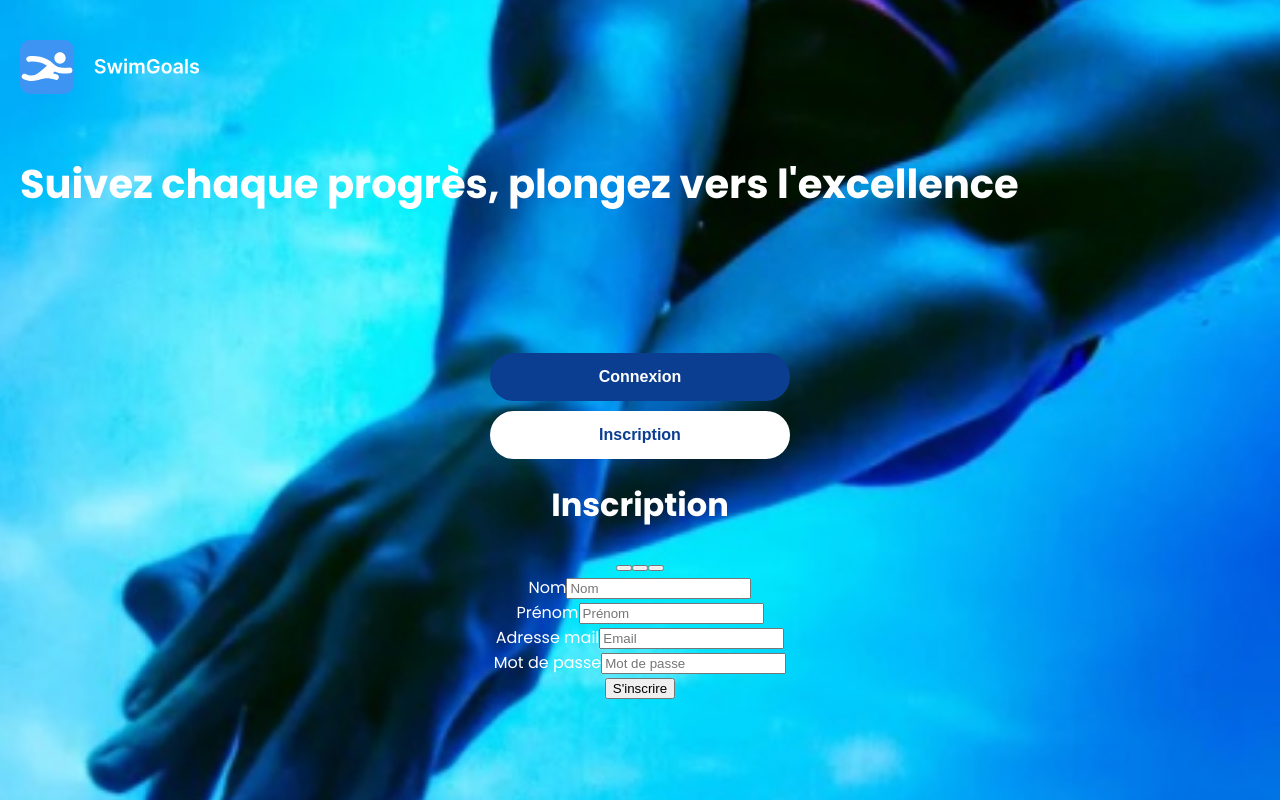
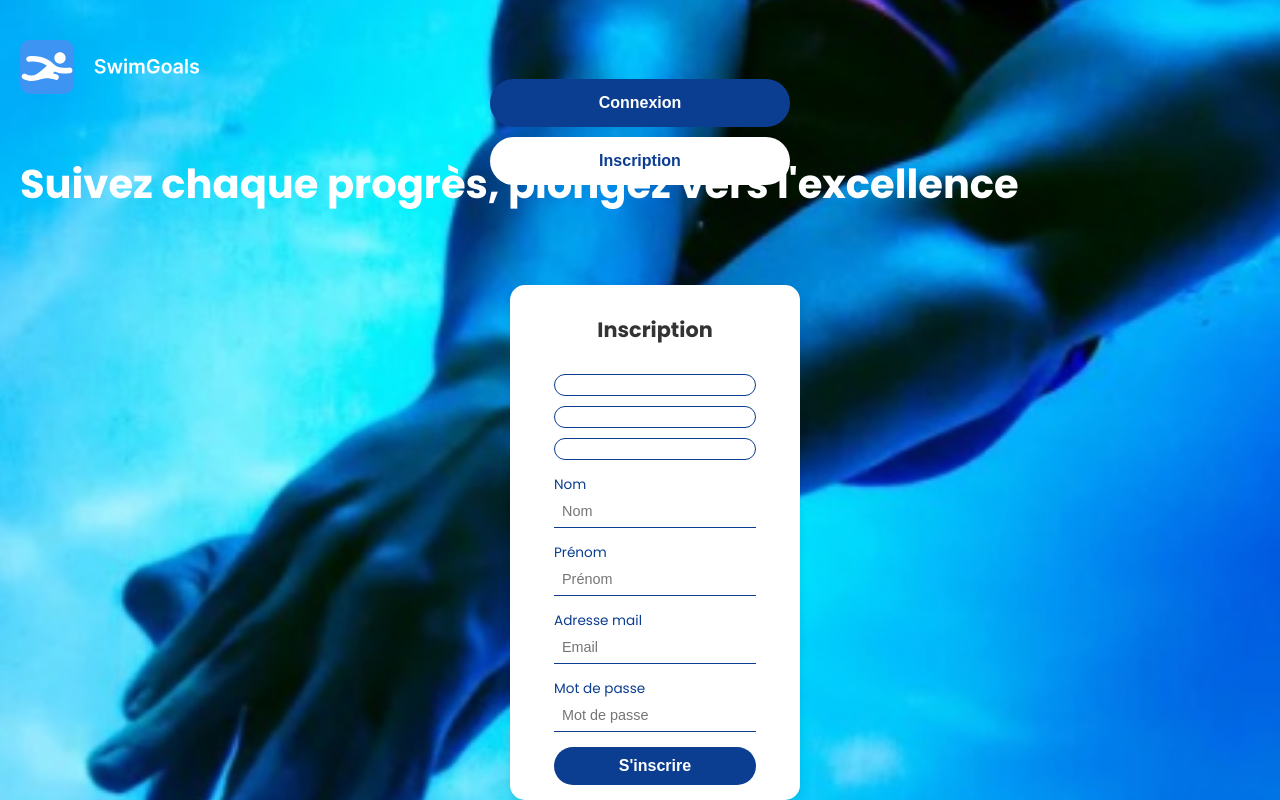
Before and after one commit to FaresBza/swimgoals_travail_bachelor, a Next.js app in the folder swimgoals_frontend/: page / in a window 1280 px wide. Both pictures are taken after a click on the button "Connexion". Built offline with nearby package versions, Linux system fonts and the light colour scheme.

Commit message:
FormAuth style v1

```diff
--- a/swimgoals_frontend/src/app/page.tsx
+++ b/swimgoals_frontend/src/app/page.tsx
@@ -4,10 +4,11 @@ import { useState } from "react";
 
 import ButtonAuth from "./components/ButtonAuth";
 import Header from "./components/Header";
+import FormAuth from "./components/FormAuth";
 
 import './styles/Home.scss'
 import './styles/BackgroundImage.scss'
-import FormAuth from "./components/FormAuth";
+import './styles/FormAuth.scss'
 
 export default function Home() {
 
@@ -27,10 +28,12 @@ export default function Home() {
             onClick={() => setOpenForm(true)}
             />
         </div>
+      </main>
+      <footer className="footer">
         {openForm && (
           <FormAuth />
         )}
-      </main>
+      </footer>
     </div>
   )
 }
--- /dev/null
+++ b/swimgoals_frontend/src/app/styles/FormAuth.scss
@@ -0,0 +1,104 @@
+@use 'variables';
+
+.register-container {
+    display: flex;
+    flex-direction: column;
+    align-items: variables.$align-center;
+    padding: 15px;
+    background: variables.$white;
+    border-radius: 15px;
+    width: 100%;
+    margin: 0 auto;
+    box-shadow: 0 4px 8px rgba(0, 0, 0, 0.1);
+    color: #333;
+
+    .title-container {
+        text-align: variables.$text-center;
+        margin-bottom: 15px;
+
+        .title {
+            font-size: 1.3rem;
+            font-weight: bold;
+        }
+    }
+
+    .role-buttons {
+        display: flex;
+        flex-direction: column;
+        width: 100%;
+        align-items: center;
+        gap: 10px;
+        margin-bottom: 15px;
+
+        button {
+            width: 100%;
+            padding: 10px;
+            border: 1px solid variables.$global-blue;
+            border-radius: 15px;
+            background-color: variables.$white;
+            color: variables.$global-blue;
+            font-weight: variables.$text-bold-800;
+            cursor: pointer;
+            transition: background-color 0.3s ease, color 0.3s ease;
+
+            &.active {
+                background-color: variables.$global-blue;
+                color: variables.$white;
+            }
+        }
+    }
+
+    .form {
+        width: 100%;
+        display: flex;
+        flex-direction: column;
+        gap: 15px;
+    }
+
+    .form-group {
+        display: flex;
+        flex-direction: column;
+        width: 100%;
+
+        label {
+            font-size: 0.85rem;
+            color: variables.$global-blue;
+            text-align: left;
+        }
+
+        input {
+            padding: 8px;
+            font-size: 0.9rem;
+            border: none;
+            border-bottom: 1px solid variables.$global-blue;
+            outline: none;
+        }
+    }
+
+    .submit-button {
+        width: 100%;
+        padding: 10px;
+        border-radius: 20px;
+        background-color: variables.$global-blue;
+        color: variables.$white;
+        font-weight: variables.$text-bold-800;
+        border: none;
+        cursor: pointer;
+        font-size: 1rem;
+        text-align: variables.$text-center;
+    }
+
+    footer {
+        text-align: variables.$text-center;
+        margin-top: 10px;
+
+        a {
+            color: variables.$global-blue;
+            text-decoration: none;
+
+            &:hover {
+                text-decoration: underline;
+            }
+        }
+    }
+}
--- a/swimgoals_frontend/src/app/styles/Home.scss
+++ b/swimgoals_frontend/src/app/styles/Home.scss
@@ -14,3 +14,8 @@
         max-width: 300px;
     }
 }
+
+.footer {
+    margin: 0;
+    width: 260px;
+}
```
